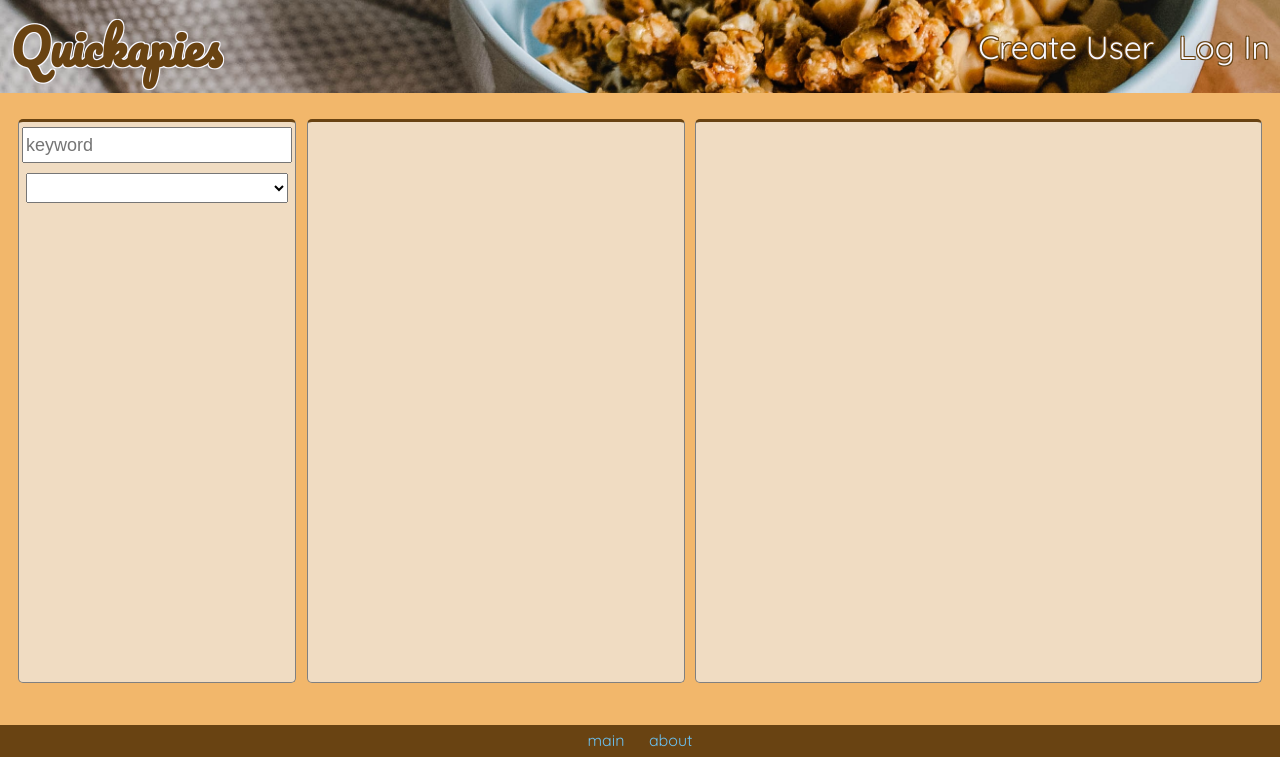
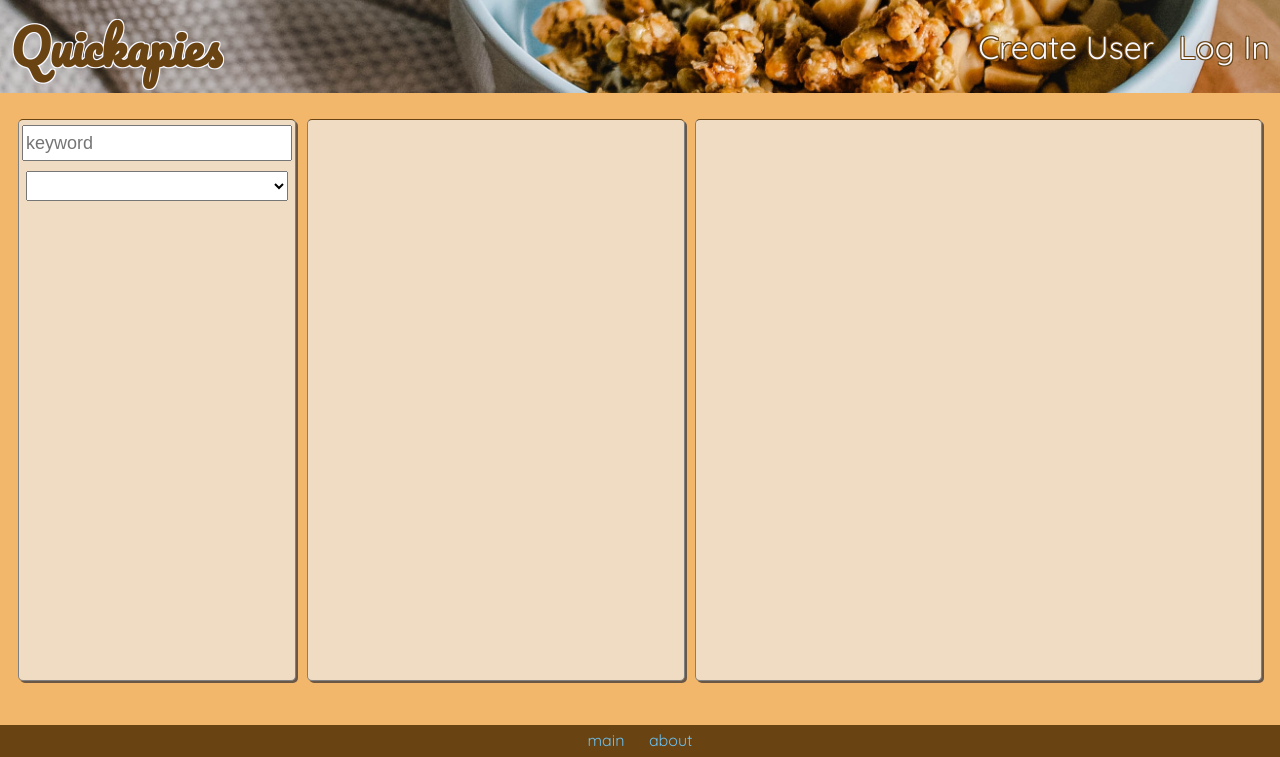
Before and after one commit to cquiett/quickapies, a website: page public/index.html in a window 1280 px wide. Shown: the top 757 px of the page. Drawn offline with nearby package versions, Linux system fonts and the light colour scheme; no server answers.

Commit message:
last minute css styling

```diff
--- a/public/css/main.css
+++ b/public/css/main.css
@@ -436,6 +436,8 @@ input:focus, textarea:focus {
     width: 22%;
     height: 70vh;
     border-radius: 5px;
+    border-top: 1px solid var(--color-darkbrown);
+    box-shadow: 2px 2px #6B5746;
     overflow-y: auto;
   }
 
@@ -443,6 +445,8 @@ input:focus, textarea:focus {
     width: 45%;
     height: 70vh;
     border-radius: 5px;
+    border-top: 1px solid var(--color-darkbrown);
+    box-shadow: 2px 2px #6B5746;
     overflow-y: auto;
     order: 1;
   }
@@ -451,6 +455,8 @@ input:focus, textarea:focus {
     width: 30%;
     height: 70vh;
     border-radius: 5px;
+    border-top: 1px solid var(--color-darkbrown);
+    box-shadow: 2px 2px #6B5746;
     overflow-y: auto;
   }
 
@@ -492,6 +498,8 @@ input:focus, textarea:focus {
 
   .devCard {
     width: 29%;
+    border-top: 1px solid var(--color-darkbrown);
+    box-shadow: 2px 2px #6B5746;
     border-radius: 5px;
   }
 
```
